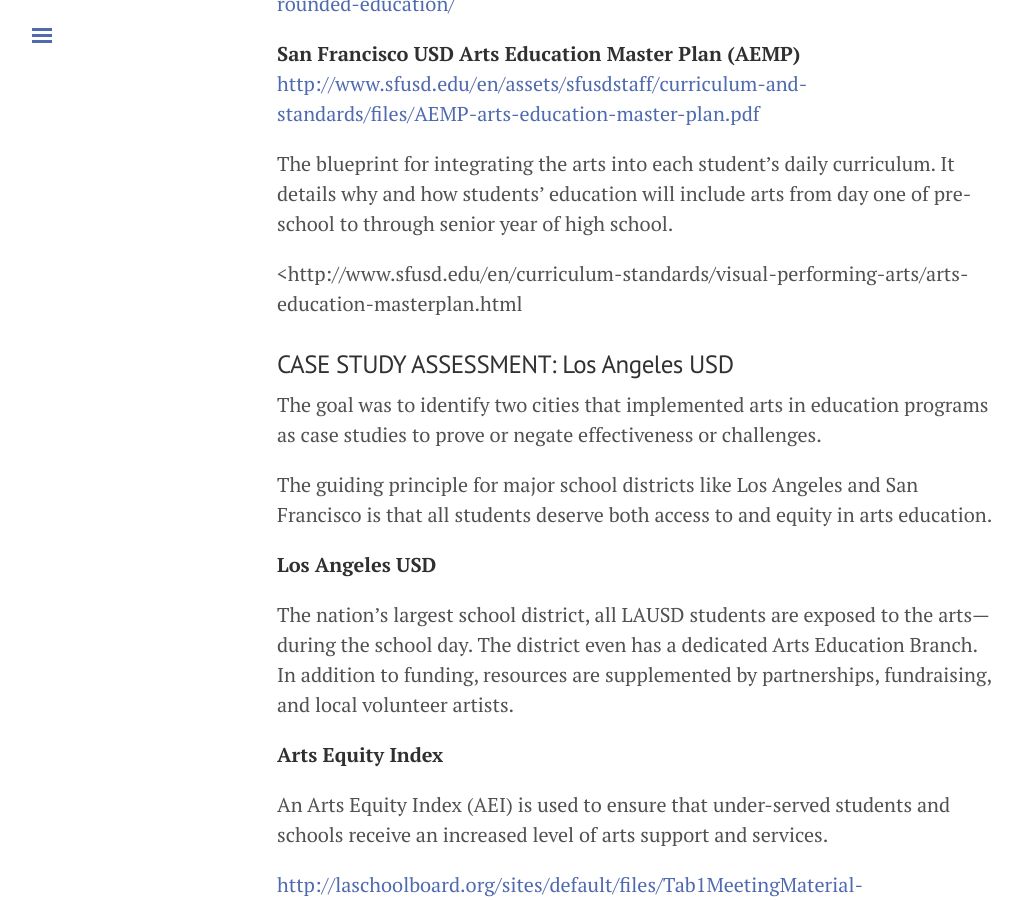
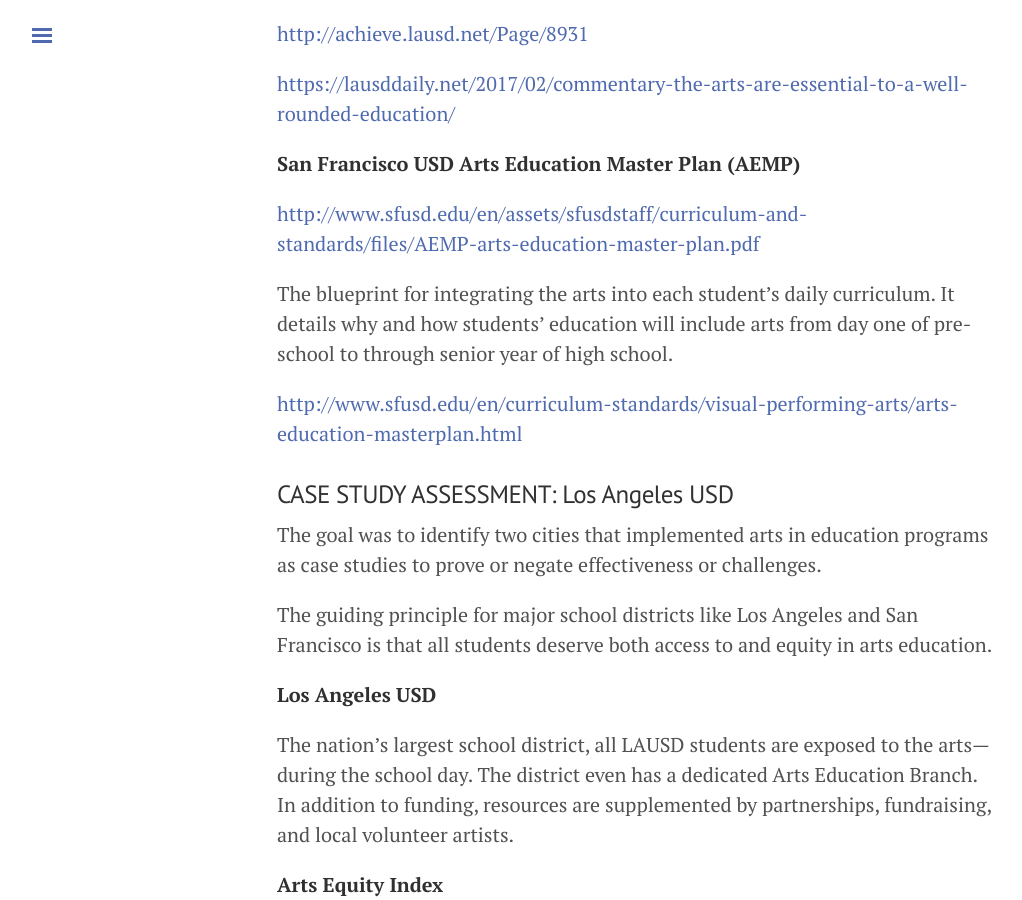
Before and after one commit to code4sac/sacarts4ALL, a Jekyll site: the page built from 8_research.md, in a window 1280 px wide and 900 px high, scrolled down 7586 px. Shown: the whole window, without its empty margins (3-1025 px from the left). Built offline with Jekyll 4.4.1, drawn with Linux system fonts in a browser that asks for light colours; our own code applies the rules of GitHub Pages for plain Markdown files.

Commit message:
Update 8_research.md

```diff
--- a/8_research.md
+++ b/8_research.md
@@ -69,6 +69,7 @@
 
 **SCUSD Needs Assessment (Oct 2015):**
 Art not directly within needs identified
+
 <http://www.scusd.edu/sites/main/files/file-attachments/needs_assessment_v9_10-8-15.pdf>
 
 Stats for Sacramento:
@@ -89,6 +90,7 @@
 ### Bucket 2 - The Gold Standard
 
 Comprehensive arts programs according to California VAPA framework
+
 <http://www.cde.ca.gov/ci/cr/cf/documents/vpaframewrk.pdf>
 
 1. Artistic perception
@@ -111,22 +113,18 @@
 **ARTS EDUCATION**
 
 *Overview*
-
 Arts education solves problems. Years of research show that it's closely linked to academic achievement, social and
 emotional development, civic engagement, and equitable opportunity.
 
 *Americans for the Arts*
-
 Research shows impressive benefits of arts education on entire school culture—especially student motivation,
 attitudes, and attendance. Numerous reports discuss the ways that increased access and involvement in arts
 education encourage students to stay in school, succeed in school, succeed in life, and succeed in work.
 
 *Edutopia*
-
 Involvement in the arts is associated with gains in math, reading, cognitive ability, critical thinking, and verbal skill.
 
 *Daily Signal*
-
 In response to Obama’s “Educate to Innovate campaign, which included funding for more than 100k STEM
 teachers over the next decade, academic leaders agreed that “A” for “arts and humanities” should be added to
 create STEAM education.
@@ -137,13 +135,11 @@
 **ARTS EXPOSURE**
 
 *Overview*
-
 Exposure equals Access. Culturally enriching experiences like the arts, not only produce educational benefits, but
 promote major gains in children’s confidence, persistence, collaboration, motivation, tolerance, empathy, and a
 greater sense of community.
 
 *The Daily Signal*
-
 Once the great equalizer in terms of access to arts and culture in public schools, cultural field trips were viewed as
 central to a school’s educational mission. With continued budget cuts and lack of funding, less-advantaged
 students are less likely to have these experiences, while more advantaged families expose their children to cultural
@@ -153,7 +149,6 @@
 historical recall, desire, and interest.
 
 *Edutopia*
-
 From Mozart for babies, to tutus for toddlers, to family trips to the museum, children of affluent, aspiring parents
 generally get exposed to the arts whether or not public schools provide them.
 
@@ -163,34 +158,40 @@
 Access equals a more level playing field with children who have enrichment experiences and opportunities.
 
 *Huffington Post*
-
 Arts exposure or access at a very young age fosters creativity, encourages tolerance of diverse populations, and
 promotes use of creative outlets for expressing emotions
 
 ### Bucket 4 - Arts Education Throughout California and Other Cities
 
 **Status of Arts Education in California Public Schools: (Dated, 2011)**
+
 <http://artsed411.org/resources/status_of_arts_ed_in_public_schools>
 
 **Harmony Project (LA area)**
+
 <https://www.harmony-project.org/>
 
 **Create CA**
+
 <http://www.createca.net/>
 
 **Create CA Roadmap for schools**
+
 <http://www.createca.dreamhosters.com/wp-content/uploads/2016/09/Roadmap-for-Districts-Final.pdf>
 
 **Create CA Interactive Dashboard**
+
 <http://www.createca.dreamhosters.com/interactive-dashboard/>
 
 **Any Given Child – Sacramento**
+
 <http://www.sacmetroarts.org/Programs/Arts-Education/Any-Given-Child>
 
 * 6 years active
 * 34 residencies in Sacramento Region (Based on their numbers, 146 total K-8 schools)
 
 **Sacramento Preparatory Music Academy**
+
 <http://sacprepmusic.com/>
 
 **2009 Washington State and Washington State Arts Commission Study**
@@ -198,6 +199,7 @@
 A total of 478 principals participated, providing information about curriculum, funding, and other factors that
 impact teaching and learning in the arts. Here is a manifesto that they created that tells a story and presents an
 action plan.
+
 <http://www.arts.wa.gov/media/dynamic/docs/Booklet-Arts-Education-Research-Initiative.pdf>
 
 **Kennedy Center Information**
@@ -210,13 +212,16 @@
 Final report: <http://education.kennedy-center.org/pdf/AGC_EvaluationReportSummary.pdf>
 
 **City of Portland art tax**
+
 <http://www.portlandoregon.gov/revenue/60079>
 
 **Twin River Arts Education:**
 Reports for Two Federal Grants
+
 <https://vapa-trusd-ca.schoolloop.com/smart>
 
 **Teacher Practice and Curriculum:**
+
 <http://www.twinriversusd.org/assets/external/drive4arts-executive-summary.pdf>
 
 **[Every Student Succeeds Act (ESSA)](https://www.ed.gov/essa?src=rn)** - Signed in December 2015
@@ -225,17 +230,20 @@
 and music.
 
 **Los Angeles USD Arts Education Branch**
+
 <http://achieve.lausd.net/Page/8931>
+
 <https://lausddaily.net/2017/02/commentary-the-arts-are-essential-to-a-well-rounded-education/>
 
 **San Francisco USD Arts Education Master Plan (AEMP)**
+
 <http://www.sfusd.edu/en/assets/sfusdstaff/curriculum-and-standards/files/AEMP-arts-education-master-plan.pdf>
 
 The blueprint for integrating the arts into each student's daily curriculum. It details why and how
 students' education will include arts from day one of pre-school to through senior year of high
 school.
 
-<http://www.sfusd.edu/en/curriculum-standards/visual-performing-arts/arts-education-masterplan.html
+<http://www.sfusd.edu/en/curriculum-standards/visual-performing-arts/arts-education-masterplan.html>
 
 ### CASE STUDY ASSESSMENT: Los Angeles USD
 The goal was to identify two cities that implemented arts in education programs as case studies
```
